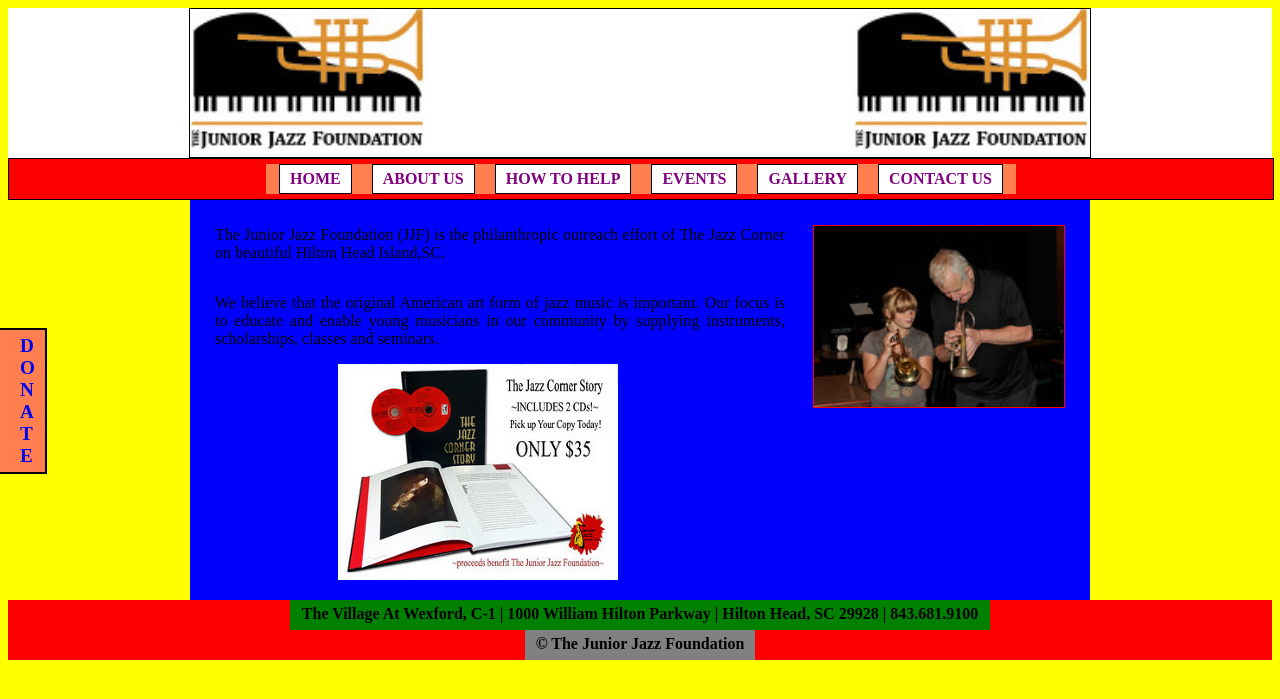
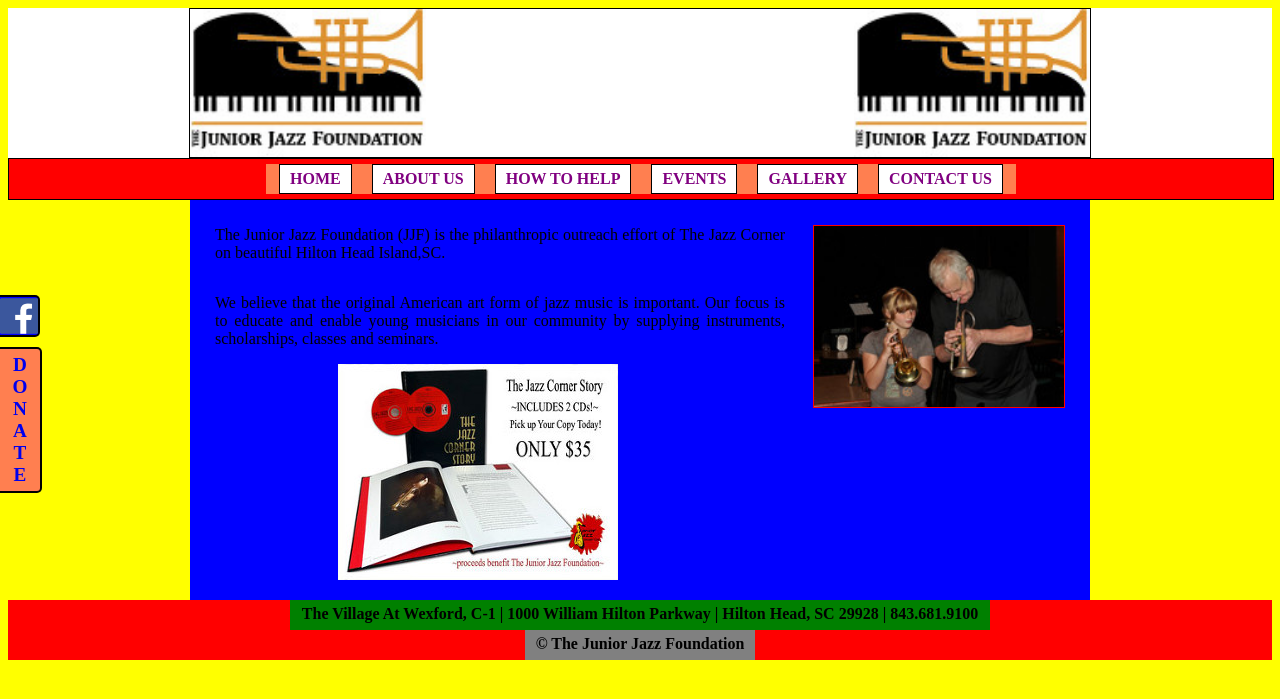
Before and after one commit to j-brew/CS-412php, a PHP site: page / in a window 1280 px wide. Shown: the top 699 px of the page. Run offline with PHP 8.4, Linux system fonts and the light colour scheme.

Commit message:
Donate and facebook links + created facebook link above Donate + added some div's to separate facebook and donate + changed DONATE css

```diff
--- a/index.css
+++ b/index.css
@@ -123,19 +123,59 @@ body {
 
 /* *****  DONATE BUTTON ***** */
 #donate {
-    background: white;
-    margin: 5px 10px 5px 0px;
-    padding: 5px 10px 5px 20px;
+    //background: white;
+    //margin: 5px 10px 5px 0px;
+    //padding: 5px 10px 5px 5px;
     //float: right;
     position: fixed;
     top: 250px;
     left: 0px;
-    background-color: coral;
-    border-top: 2px black solid;
-    border-right: 2px black solid;
-    border-bottom: 2px black solid;
+    //background-color: coral;
+    //border-top: 2px black solid;
+    //border-right: 2px black solid;
+    //border-bottom: 2px black solid;
     z-index: 3;
     //height: 142px;
+}
+#fblink {
+    width: 38px;
+    background-color: blue;
+    height: 38px;
+    border-top: solid black 2px;
+    border-right: solid black 2px;
+    border-bottom: solid black 2px;
+
+    border-top-right-radius: 5px;
+    -moz-border-top-right-radius: 5px;
+    -webkit-border-top-right-radius: 5px;
+
+    border-bottom-right-radius: 5px;
+    -moz-border-bottom-right-radius: 5px;
+    -webkit-border-bottom-right-radius: 5px;
+}
+#fbimg {
+    padding: 0;
+    margin: 0;
+    width: 38px;
+    height: 38px;
+}
+#dlink {
+    width: 40px;
+    padding: 5px 0 5px 0;
+    background-color: coral;
+    border-top: solid black 2px;
+    border-right: solid black 2px;
+    border-bottom: solid black 2px;
+    text-align: center;
+    margin: 10px 0 0 0;
+
+    border-top-right-radius: 5px;
+    -moz-border-top-right-radius: 5px;
+    -webkit-border-top-right-radius: 5px;
+
+    border-bottom-right-radius: 5px;
+    -moz-border-bottom-right-radius: 5px;
+    -webkit-border-bottom-right-radius: 5px;
 }
 #donate a{
     text-decoration: none;
--- a/index.php
+++ b/index.php
@@ -10,7 +10,12 @@
     </head>
     <body>
         <div id="donate" >
-            <a href="https://www.paypal.com/cgi-bin/webscr?cmd=_s-xclick&amp;hosted_button_id=G8MHZAQPP8JLG" target="_blank"><span>D<br/>O<br/>N<br/>A<br/>T<br/>E</span></a>
+            <div id="fblink">
+                <a href="https://www.facebook.com/JuniorJazzFoundation" target="_blank"><img id="fbimg" alt="facebook link" src="pic/Facebook_logo.png"></a>
+            </div>
+            <div id="dlink">
+                <a href="https://www.paypal.com/cgi-bin/webscr?cmd=_s-xclick&amp;hosted_button_id=G8MHZAQPP8JLG" target="_blank"><span>D<br/>O<br/>N<br/>A<br/>T<br/>E</span></a>
+            </div>
         </div>
 
         <div id="topbanner">
```
Also changed, not shown: pic/facebook_logo.png (added).
